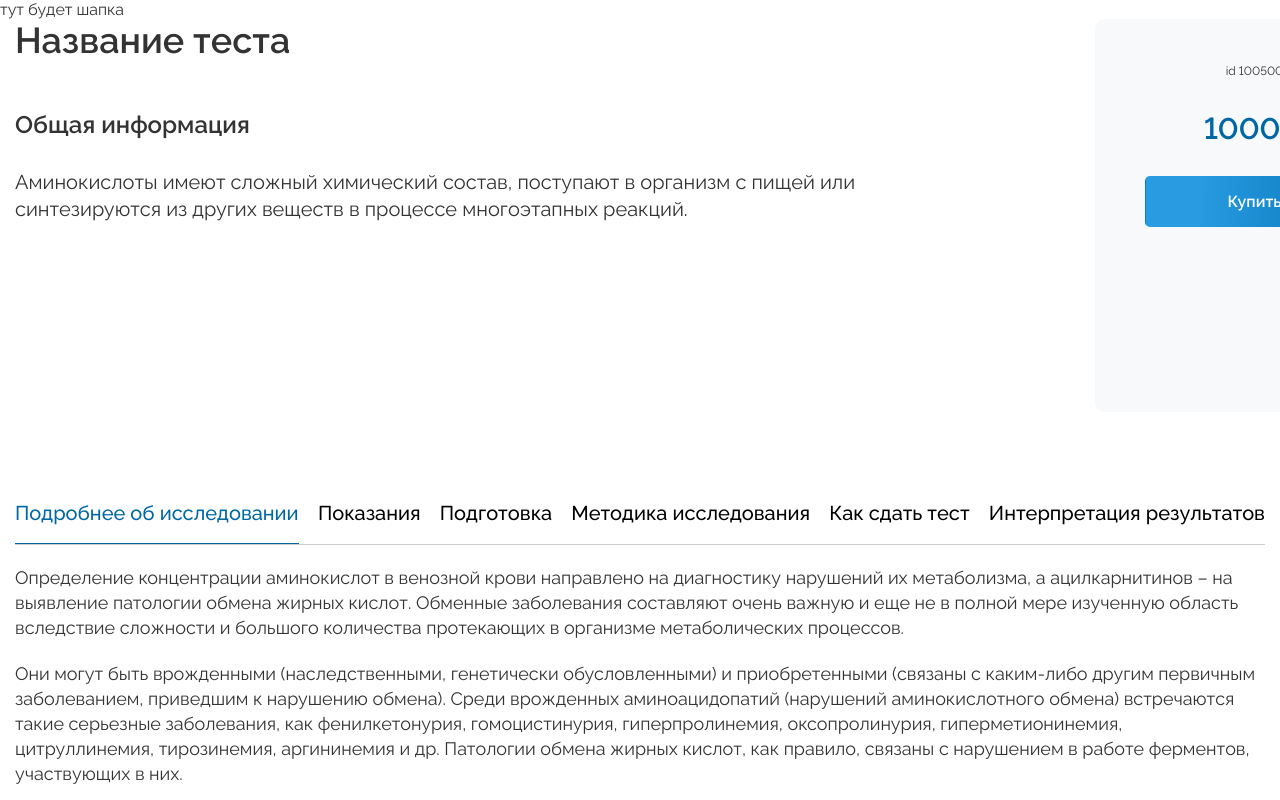
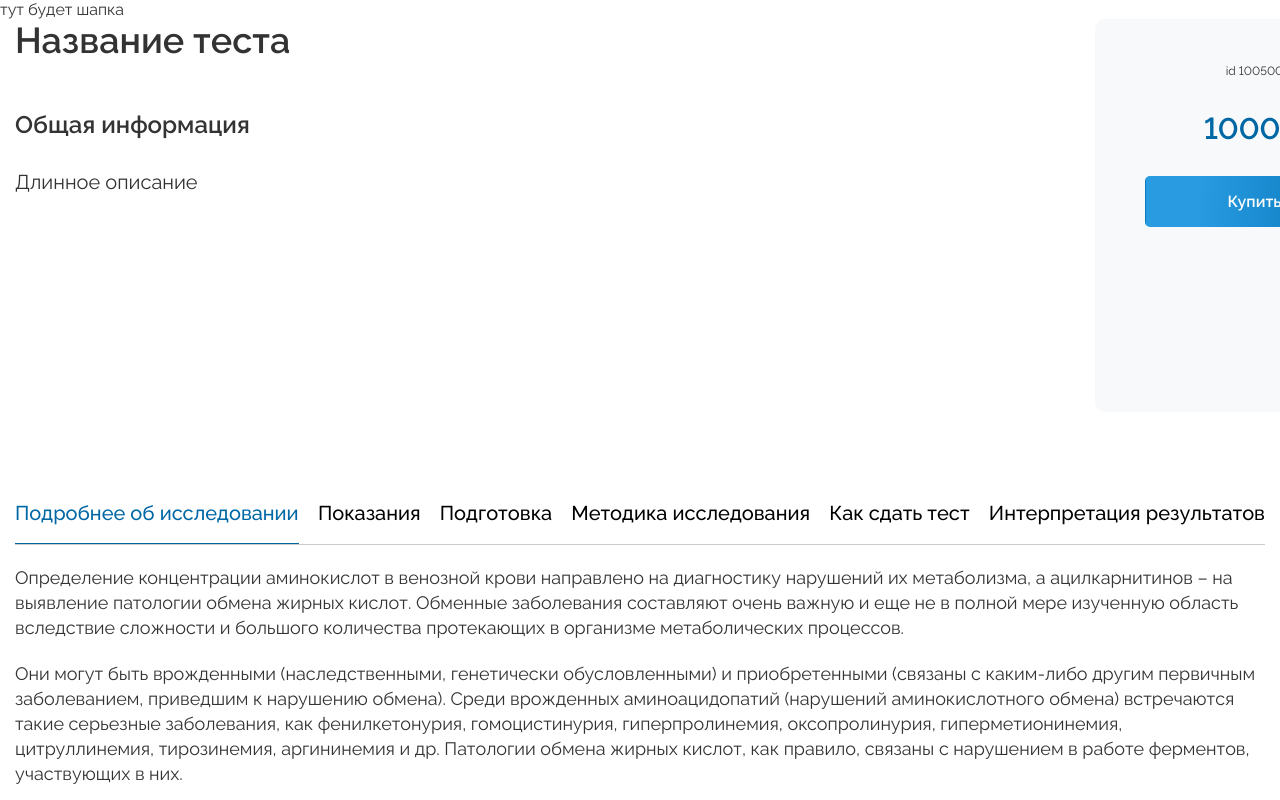
Before and after one commit to capflintdev/genomed-frontend, a Next.js app: page /test in a window 1280 px wide. Shown: the top 800 px of the page. Built offline with nearby package versions, Linux system fonts and the light colour scheme.

Commit message:
added long desc in test page

```diff
--- a/components/TestPage/GeneralInfo/GeneralInfo.tsx
+++ b/components/TestPage/GeneralInfo/GeneralInfo.tsx
@@ -7,7 +7,7 @@ const GeneralInfo = ({...test}) => {
             <h1>{test.name || 'Название теста'}</h1>
             <h2>Общая информация</h2>
             <div className={styles.mainText}>
-                <p>{test.shortinfo || 'Аминокислоты имеют сложный химический состав, поступают в организм с пищей или синтезируются из других веществ в процессе многоэтапных реакций.'}</p>
+                <p>{test.longinfo || 'Длинное описание'}</p>
             </div>
         </div>
     );
--- a/pages/categories/[category_path]/index.tsx
+++ b/pages/categories/[category_path]/index.tsx
@@ -1,13 +1,12 @@
 import { GetStaticPaths, GetStaticProps, GetStaticPropsContext } from 'next';
 import React from 'react';
 import { ParsedUrlQuery } from 'querystring';
-import Link from 'next/link';
 import { RecordsEntity } from '../../../interfaces/page.interface';
-import {categoryAPI, categoryAPI2, tests2API} from '../../../api/api';
+import { categoryAPI2, tests2API} from '../../../api/api';
 import { Layout } from '../../../layout/Layout';
 import styles from "../../category.module.css";
 import Image from "next/image";
-import mainPageImage from "../../../public/images/first-section.png";
+import mainPageImage from "../../../public/images/category-photo.png";
 import Sidebar from "../../../components/Sidebar/Sidebar";
 import CardProduct from "../../../components/Card/CardProduct/CardProduct";
 import {Button} from "../../../components/Button/Button";
```
